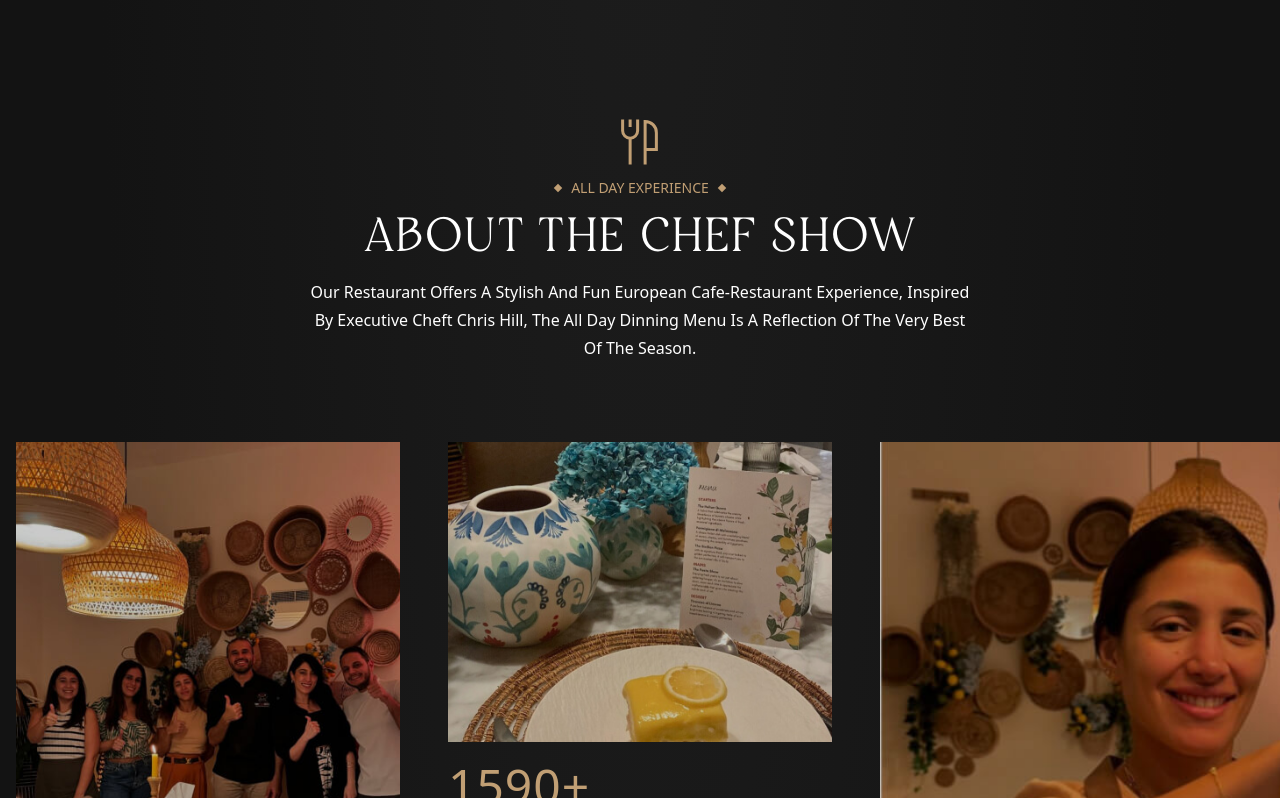
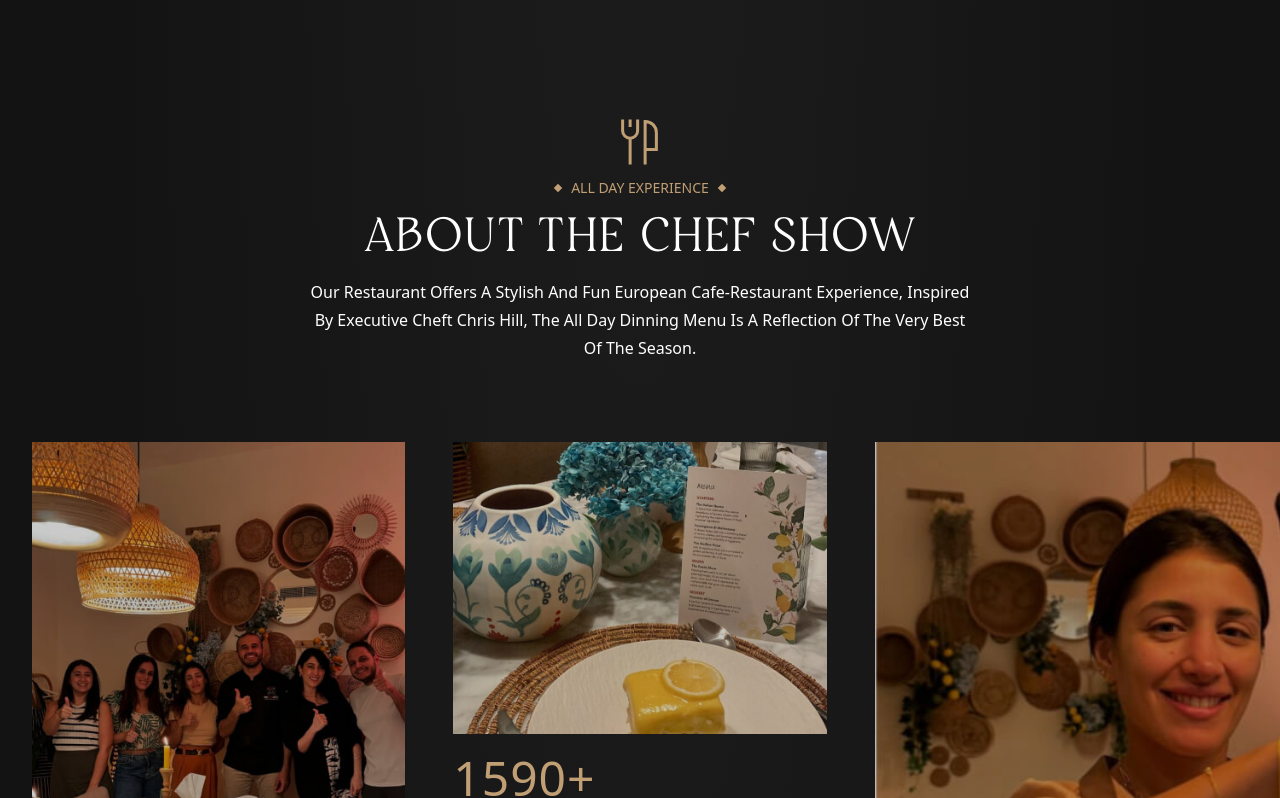
Before and after one commit to Safeya-Yasien/the-chef-show, a React (Vite) app: page / in a window 1280 px wide. Shown: the part 722-1520 px from the top of the page. Built offline with nearby package versions, Linux system fonts and the light colour scheme.

Commit message:
update About.tsx, BookingCalendar.tsx and Testimonials.tsx

```diff
--- a/src/components/about/About.tsx
+++ b/src/components/about/About.tsx
@@ -8,7 +8,7 @@ import { BlurFade } from "../ui/blur-fade";
 const About = () => {
   return (
     <section className="pt-[120px]" id="contact">
-      <div className="container px-4 mx-auto">
+      <div className="container  mx-auto">
         {/* custom title  */}
         <div className="flex flex-col items-center justify-center text-center mb-20 gap-3">
           <CustomTitle
--- a/src/components/bookingCalendar/BookingCalendar.tsx
+++ b/src/components/bookingCalendar/BookingCalendar.tsx
@@ -93,7 +93,7 @@ const BookingCalendar = () => {
           );
         })}
         <button
-          className="bg-[#C19F74] text-white uppercase font-restora flex items-center justify-center font-normal text-lg  md:text-[24px] h-[153px]"
+          className="bg-[#C19F74] text-white uppercase font-restora flex items-center justify-center font-normal text-sm  md:text-[20px] h-[153px]"
           onClick={handleShowMore}
         >
           {showMore ? "Show Less" : "More"}
--- a/src/components/testimonials/Testimonials.tsx
+++ b/src/components/testimonials/Testimonials.tsx
@@ -51,12 +51,12 @@ const Testimonials = () => {
   return (
     <section className="pt-[120px]">
       {/* custom title  */}
-      <div className="container px-4 mx-auto mb-20">
-          <CustomTitle
-            subTitle="testimonials"
-            imgSrc={microwave}
-            mainTitle="The reviews of customers when coming to our restaurant!"
-          />
+      <div className="container mx-auto mb-20">
+        <CustomTitle
+          subTitle="testimonials"
+          imgSrc={microwave}
+          mainTitle="The reviews of customers when coming to our restaurant!"
+        />
       </div>
 
       {/* reviews */}
```
